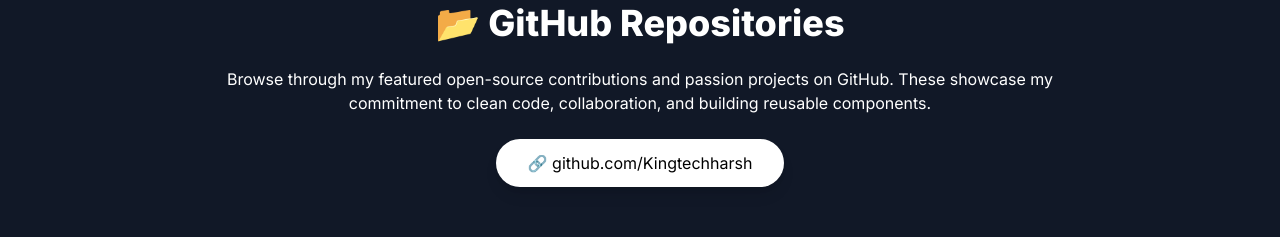
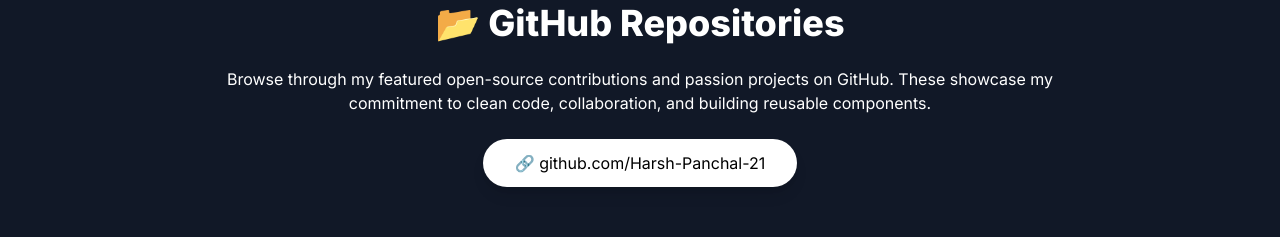
Before and after one commit to Harsh-Panchal-21/Harsh-portfolio, a plain HTML site: page index.html in a window 1280 px wide. Shown: the part 1801-2038 px from the top of the page. Drawn offline with nearby package versions, Linux system fonts and the light colour scheme; some packages are replaced by stand-ins of ours; a script that the page names is missing.

Commit message:
Update index.html

```diff
--- a/index.html
+++ b/index.html
@@ -121,7 +121,7 @@
     <div class="max-w-4xl mx-auto px-6">
       <h2 class="text-4xl font-bold mb-6">📂 GitHub Repositories</h2>
       <p class="mb-6">Browse through my featured open-source contributions and passion projects on GitHub. These showcase my commitment to clean code, collaboration, and building reusable components.</p>
-      <a href="https://github.com/Kingtechharsh" target="_blank" class="inline-block bg-white text-black px-8 py-3 rounded-full hover:bg-gray-200 transition shadow-lg">🔗 github.com/Kingtechharsh</a>
+      <a href="https://github.com/Harsh-Panchal-21" target="_blank" class="inline-block bg-white text-black px-8 py-3 rounded-full hover:bg-gray-200 transition shadow-lg">🔗 github.com/Harsh-Panchal-21</a>
     </div>
   </section>
   </section>
```
